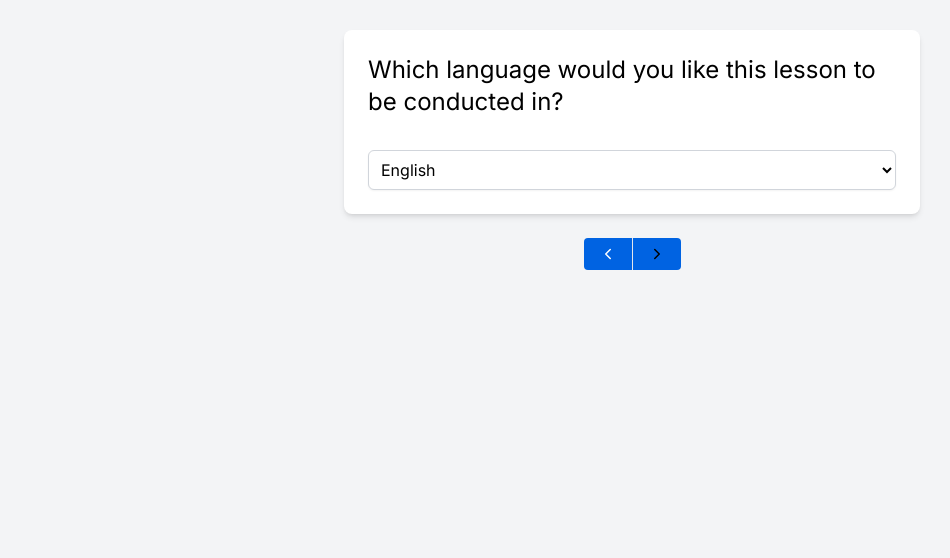
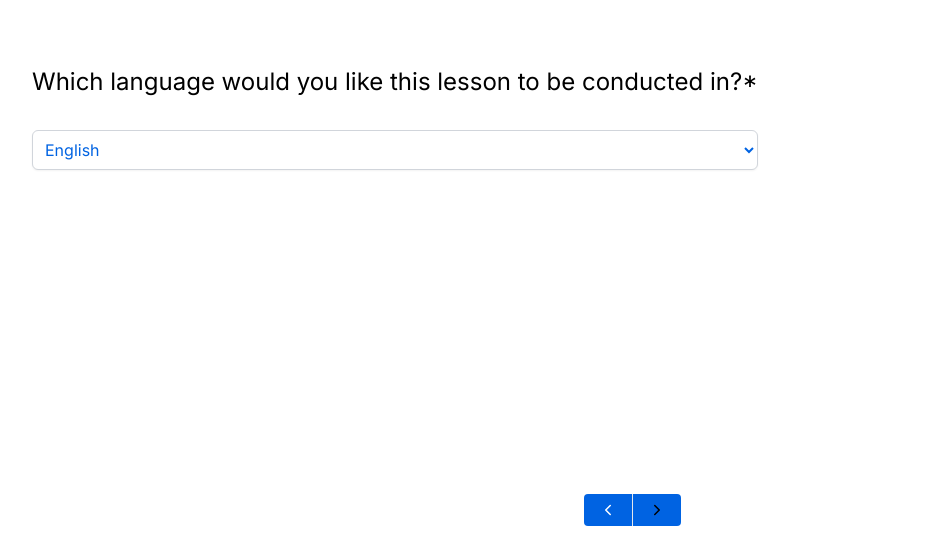
Before and after one commit to cherylwu834/dialogixAI, a Next.js app in the folder dialogix-ai/: page /quiz in a window 1280 px wide. Shown: the part 242-800 px from the top of the page, without its empty margins (8-958 px from the left). Built offline with nearby package versions, Linux system fonts and the light colour scheme.

Commit message:
finalise quiz page style

```diff
--- a/dialogix-ai/app/quiz/typeform.js
+++ b/dialogix-ai/app/quiz/typeform.js
@@ -8,13 +8,13 @@ const questions = [
     {
         id: 1,
         type: 'dropdown',
-        question: 'Which language would you like this lesson to be conducted in?',
+        question: 'Which language would you like this lesson to be conducted in?*',
         options: ['English', 'Chinese', 'French'],
     },
     {
         id: 2,
         type: 'checkbox',
-        question: 'Which topic would you like to talk about?',
+        question: 'Which topic would you like to talk about?*',
         options: ['Technology', 'Art', 'Science', 'Food'],
     },
 ]
@@ -62,6 +62,10 @@ export default function Form() {
         router.push(`/lesson?language=${language.toLocaleLowerCase()}&topic=${topic.toLocaleLowerCase()}`)
     }
 
+    const isInputEmpty = (input) => {
+        return input == ''
+    }
+
     const renderQuestionInput = (question) => {
         switch (question.type) {
             case 'dropdown':
@@ -69,7 +73,7 @@ export default function Form() {
                     <select
                         name={String(question.id)}
                         onChange={handleLanguageChange}
-                        className="focus:ring-blue mt-4 block w-full rounded-md border border-gray-300 bg-white p-2 shadow-sm focus:border-transparent focus:outline-none focus:ring-2"
+                        className="focus:ring-blue text-blue mt-4 block w-full rounded-md border border-gray-300 bg-white p-2 shadow-sm focus:border-transparent focus:outline-none focus:ring-2"
                         value={language}
                     >
                         <option disabled>Select your option</option>
@@ -106,12 +110,23 @@ export default function Form() {
     }
 
     return (
-        <div className="flex min-h-screen flex-col items-center justify-center bg-gray-100 p-4">
-            <div className={`w-full max-w-xl rounded-lg bg-white p-6 shadow-md ${transitionState}`} style={{ animationDuration: '0.3s' }}>
-                <div className={'question pb-4 text-2xl font-normal text-black'}>{questions[currentQuestionIndex].question}</div>
-                <form className="mt-4">{renderQuestionInput(questions[currentQuestionIndex])}</form>
+        <div className="flex min-h-screen flex-col items-center justify-center bg-white p-4">
+            <div className={`mt-auto w-full rounded-lg bg-white p-6 ${transitionState}`} style={{ animationDuration: '0.3s' }}>
+                <div className="w-fit">
+                    <div className={'question pb-4 text-2xl font-normal text-black'}>{questions[currentQuestionIndex].question}</div>
+                    <form className="mb-8 mt-4">{renderQuestionInput(questions[currentQuestionIndex])}</form>
+                    {currentQuestionIndex === questions.length - 1 && !isInputEmpty(topic) && (
+                        <button
+                            type="button"
+                            onClick={handleSubmit}
+                            className="bg-blue rounded px-4 py-2 duration-300 ease-in-out hover:bg-[#2A61BB]"
+                        >
+                            Submit
+                        </button>
+                    )}
+                </div>
             </div>
-            <div className="mt-6 flex justify-end">
+            <div className="mt-auto flex justify-end">
                 <div className="bg-blue mb-4 rounded">
                     <button
                         type="button"
@@ -131,15 +146,6 @@ export default function Form() {
                     </button>
                 </div>
             </div>
-            {currentQuestionIndex === questions.length - 1 && (
-                <button
-                    type="button"
-                    onClick={handleSubmit}
-                    className="bg-blue rounded px-4 py-2 duration-300 ease-in-out hover:bg-[#2A61BB]"
-                >
-                    Submit
-                </button>
-            )}
         </div>
     )
 }
```
